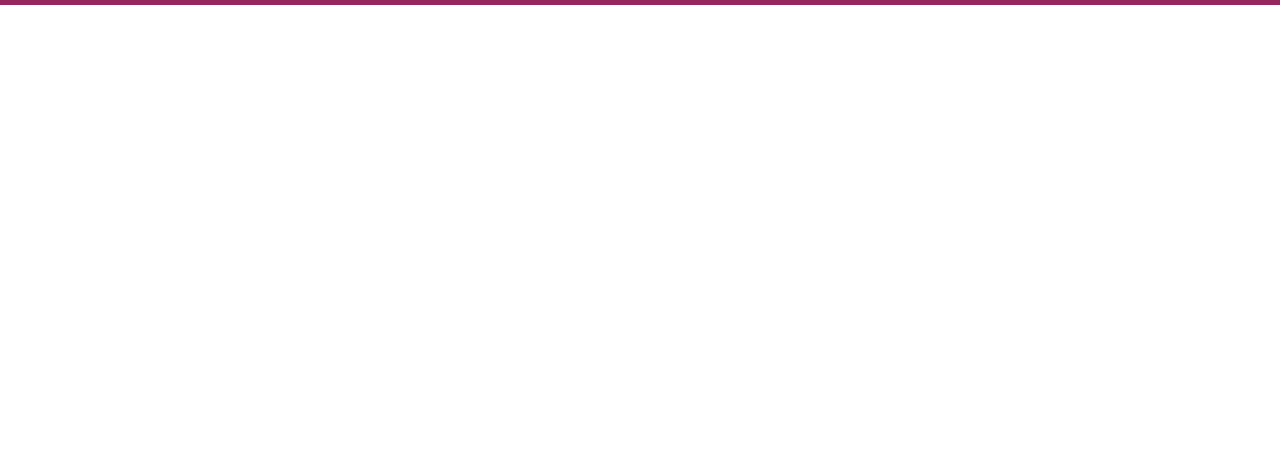
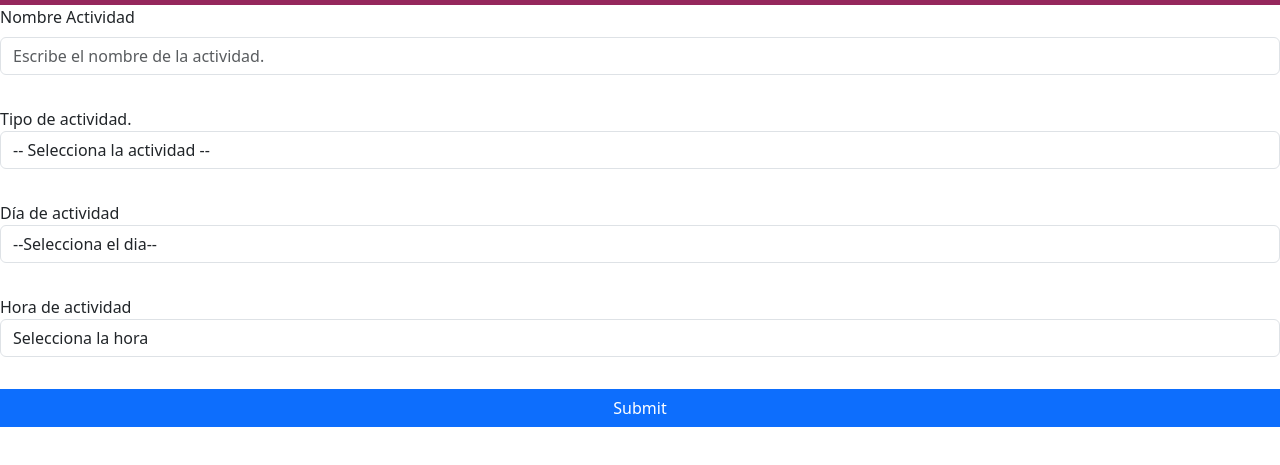
Before and after one commit to moonmdc/js_manchacomic, a website built with Vite: page src/index.html in a window 1280 px wide. Shown: the part 71-536 px from the top of the page. Built offline with nearby package versions, Linux system fonts and the light colour scheme.

Commit message:
formulario. la funcionalidad completa

```diff
--- a/src/index.html
+++ b/src/index.html
@@ -39,9 +39,52 @@
       </div>
     </nav>
 
+    <div id="container">
+      <div id="containerForm ">
+        <form class="row g-3 needs-validation" novalidate>
 
+          <div class="form-group mb-3">
+            <label for="activityName" class="form-label">Nombre Actividad</label>
+            <input type="text" class="form-control" id="activityName" placeholder="Escribe el nombre de la actividad." required>
+          </div>
 
-    <script src="./js/app.js"></script>
+          <div class="form-group mb-3">
+            <label for="typeActivity">Tipo de actividad.</label>
+            <select class="form-control" id="typeActivity">
+              <option selected disabled>-- Selecciona la actividad --</option>
+              <option value="charla">Charla</option>
+              <option value="taller">Taller</option>
+              <option value="juegoMesa">Juegos de mesa</option>
+              <option value="wargame">Wargame</option>
+              <option value="rol-sr">Rol/Escape Room</option>
+            </select>
+          </div>
+
+          <div class="form-group mb-3">
+            <label for="day">Día de actividad</label>
+            <select class="form-control" id="day">
+              <option selected disabled>--Selecciona el dia-- </option>
+              <option value="viernes">Viernes</option>
+              <option value="sabado">Sabado</option>
+              <option value="domingo">Domingo</option>
+
+            </select>
+          </div>
+
+          <div class="form-group mb-3">
+            <label for="hour">Hora de actividad</label>
+            <select class="form-control" id="hour">
+              <option selected disabled>Selecciona la hora</option>
+
+            </select>
+          </div>
+
+          <button type="submit" class="btn btn-primary">Submit</button>
+        </form>
+      </div>
+    </div>
+
+    <script type="module" src="./js/app.js"></script>
     </div>
   </body>
 </html>
--- a/src/js/app.js
+++ b/src/js/app.js
@@ -0,0 +1,28 @@
+const daySelected = document.getElementById('day').value
+const hourSelect = document.getElementById('hour')
+
+const showHour = () => {
+    hourSelect.innerHTML = '<option value="">-- Selecciona una hora --</option>'; //limpiar lo anterior
+
+    const timeTable = {
+        "viernes": ["17:00", "18:00", "19:00", "20:00", "21:00", "22:00"],
+        "sabado": ["10:00", "11:00", "12:00", "13:00", "14:00", "15:00", "16:00", "17:00", "18:00", "19:00", "20:00", "21:00", "22:00"],
+        "domingo": ["10:00", "11:00", "12:00", "13:00", "14:00", "15:00", "16:00", "17:00", "18:00", "19:00", "20:00", "21:00", "22:00"]
+    }
+
+
+    const hour = timeTable[daySelected]
+
+    if (hour) {
+        for (let i = 0; i < hour.length; i++) { //agregar las horas al select
+            const option = document.createElement('option')
+            option.value = hour[i]
+            option.text = hour[i]
+            hourSelect.appendChild(option)
+        }
+    }
+
+}
+
+document.getElementById('day').addEventListener('change', showHour);
+    // Agregar el evento "change" al select de día para ejecutar showHour al cambiar
```
